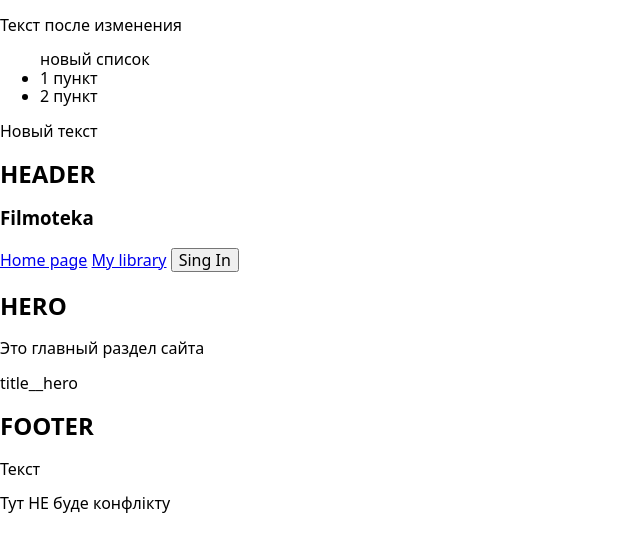
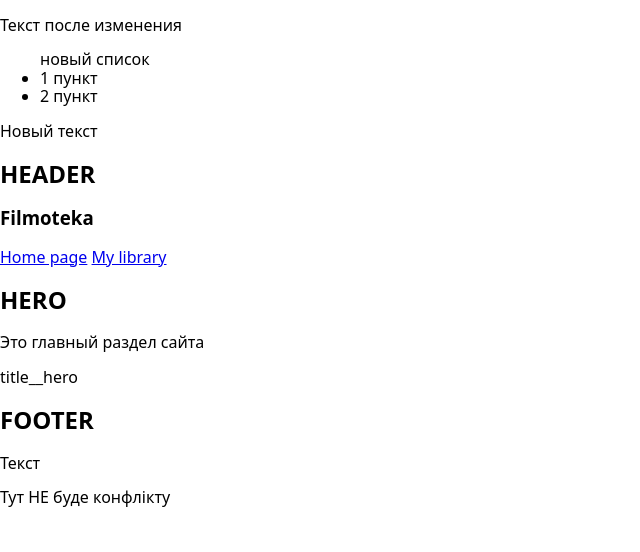
Before and after one commit to dmitriydegtyarev/JS-team-project-test-withData, a plain HTML site: page index.html in a window 1280 px wide. Shown: the whole page, without its empty margins (0-640 px from the left). Drawn offline with nearby package versions, Linux system fonts and the light colour scheme.

Commit message:
Deploying to gh-pages from @ dmitriydegtyarev/JS-team-project-test-withData@691ebe1458bcebd1b06fd7be92b8c8a0134db790 🚀

```diff
--- a/index.html
+++ b/index.html
@@ -1 +1 @@
-<!DOCTYPE html><html lang="ru"><head><meta charset="UTF-8"><meta name="viewport" content="width=device-width, initial-scale=1.0"><title>JS team project</title><link rel="stylesheet" href="https://cdnjs.cloudflare.com/ajax/libs/modern-normalize/1.0.0/modern-normalize.min.css" integrity="sha512-ISS7cAi1PEhQ8jnbJpJZMd29NlhNj4AWYyLOSp2CE/CsHxTCu+r+t0D2yoJudVrd0/8fTVPUVDzY5Tvli75u/g==" crossorigin=""><link rel="stylesheet" href="/JS-team-test-withData/src.cfd04c6f.css"></head><body> <p>Текст после изменения</p> <ul> новый список <li>1 пункт</li> <li>2 пункт</li> </ul> <p>Hовый текст</p> <header class="header is-hidden" data-modal=""> <div class="container"> <h2>HEADER</h2> <h3>Filmoteka</h3> <a href="#" class="link">Home page</a> <a href="#" class="link">My library</a> <button type="button" class="button">Sing In</button> </div> </header> <section class="section-hero"> <div class="container"> <h2>HERO</h2> <p class="title__hero">Это главный раздел сайта</p> title__hero </div> </section> <footer> <div class="container"> <h2>FOOTER</h2> <p class="title">Текст</p> </div> </footer> <script src="/JS-team-test-withData/src.791442ed.js"></script> </body><p>Тут НЕ буде конфлікту</p></html>
+<!DOCTYPE html><html lang="ru"><head><meta charset="UTF-8"><meta name="viewport" content="width=device-width, initial-scale=1.0"><title>JS team project</title><link rel="stylesheet" href="https://cdnjs.cloudflare.com/ajax/libs/modern-normalize/1.0.0/modern-normalize.min.css" integrity="sha512-ISS7cAi1PEhQ8jnbJpJZMd29NlhNj4AWYyLOSp2CE/CsHxTCu+r+t0D2yoJudVrd0/8fTVPUVDzY5Tvli75u/g==" crossorigin=""><link rel="stylesheet" href="/JS-team-test-withData/src.cfd04c6f.css"></head><body> <p>Текст после изменения</p> <ul> новый список <li>1 пункт</li> <li>2 пункт</li> </ul> <p>Hовый текст</p> <header class="header is-hidden" data-modal=""> <div class="container"> <h2>HEADER</h2> <h3>Filmoteka</h3> <a href="#" class="link">Home page</a> <a href="#" class="link">My library</a> </div> </header> <section class="section-hero"> <div class="container"> <h2>HERO</h2> <p class="title__hero">Это главный раздел сайта</p> title__hero </div> </section> <footer> <div class="container"> <h2>FOOTER</h2> <p class="title">Текст</p> </div> </footer> <script src="/JS-team-test-withData/src.791442ed.js"></script> </body><p>Тут НЕ буде конфлікту</p></html>
```
